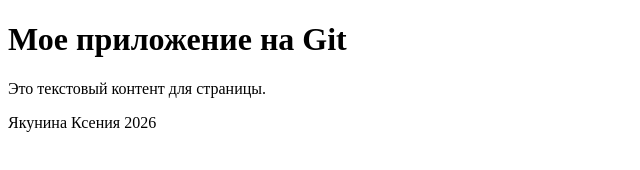
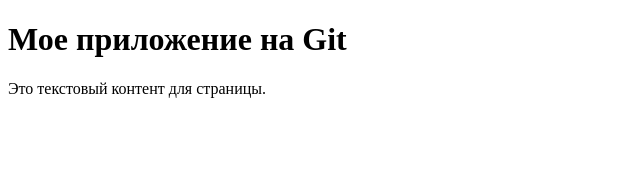
Before and after one commit to 31ISP/mobdev-lab-git-ykunina, a plain HTML site: page index.html in a window 1280 px wide. Shown: the whole page, without its empty margins (0-640 px from the left). Drawn offline with Linux system fonts and the light colour scheme.

Commit message:
delete footer

```diff
--- a/index.html
+++ b/index.html
@@ -8,8 +8,6 @@
 </head>
 <body>
      <p> Это текстовый контент для страницы. </p>
- <footer>
-    Якунина Ксения 2026
- </footer>
+
 </body>
 </html>
```
